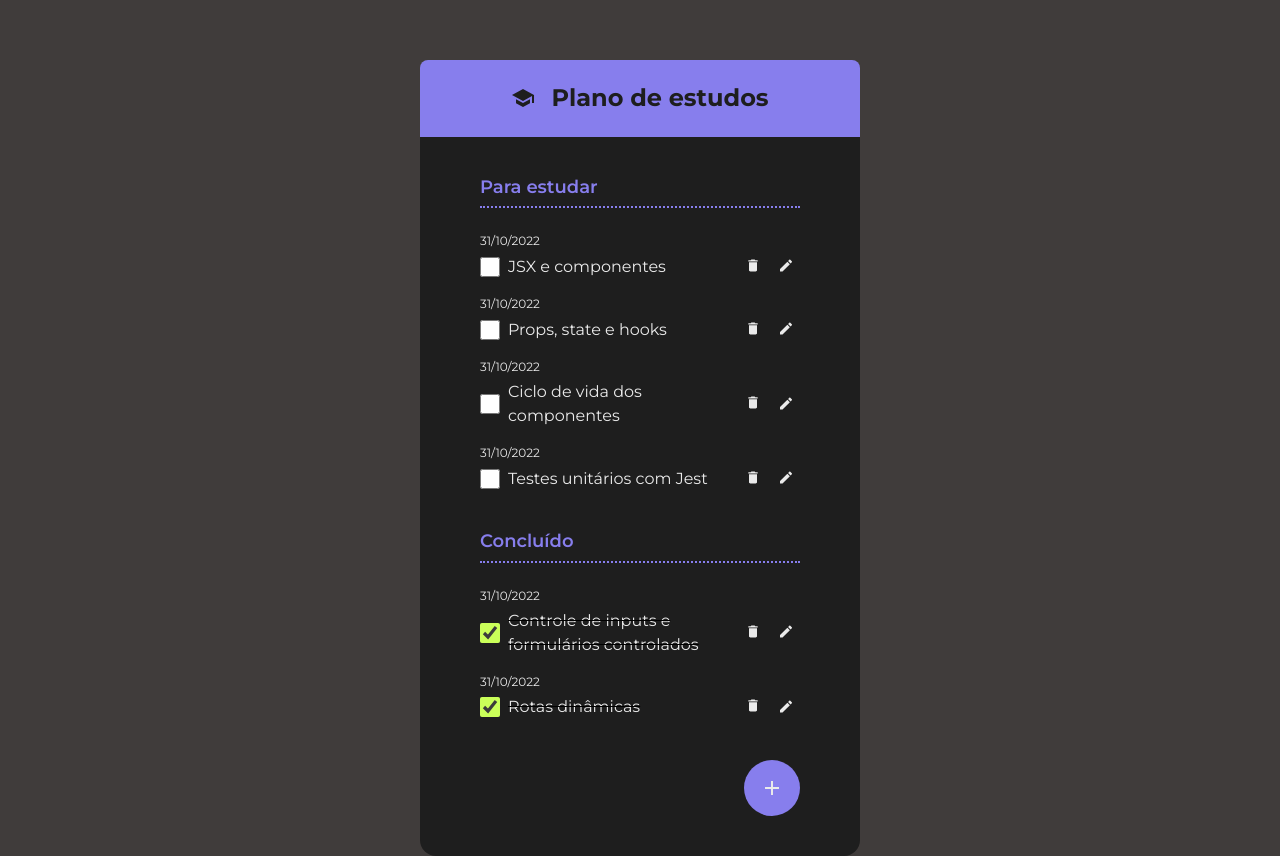
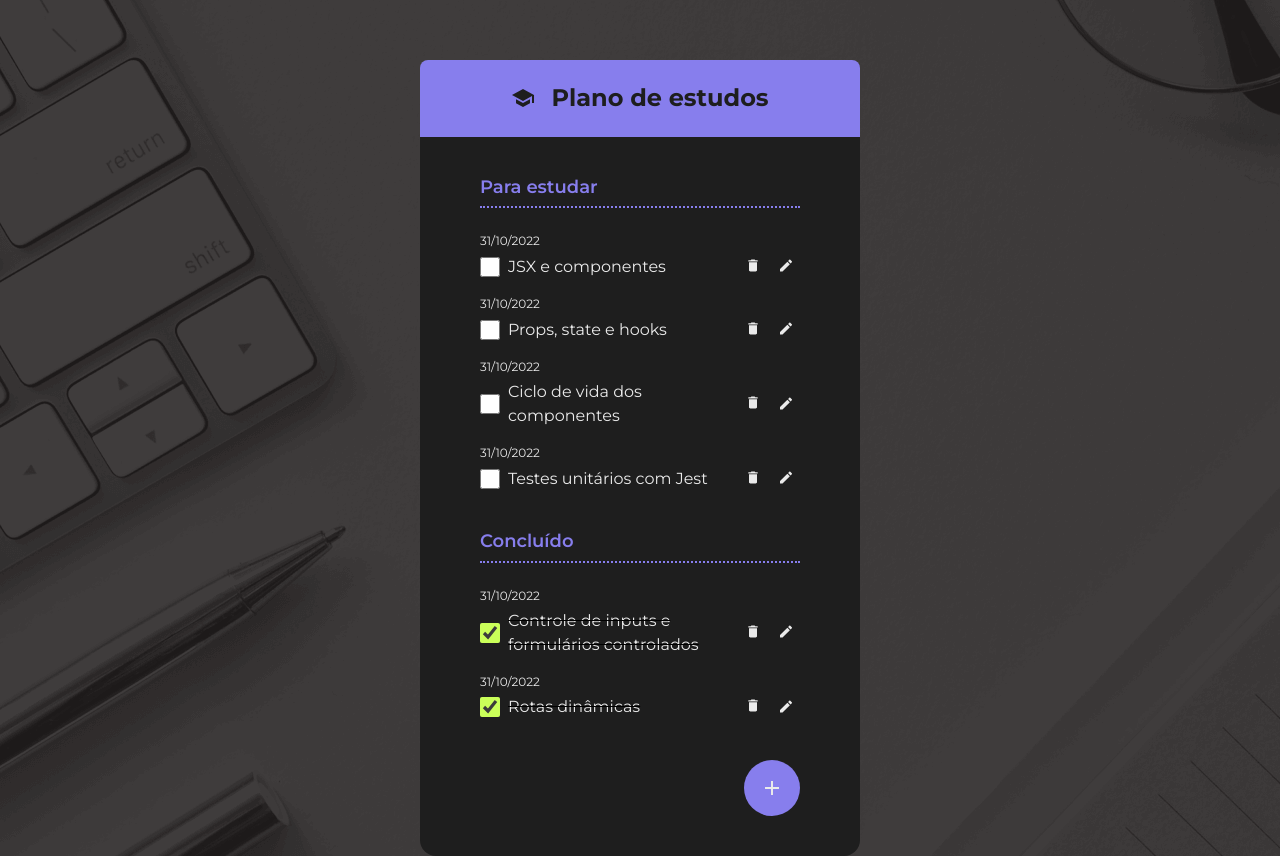
Before and after one commit to danielft11/StudyList, a React (Vite) app: page / in a window 1280 px wide. Built offline with nearby package versions, Linux system fonts and the light colour scheme.

Commit message:
background

```diff
--- a/src/index.css
+++ b/src/index.css
@@ -2,4 +2,8 @@ body {
   font-family: "Montserrat", sans-serif;
   margin: 0;
   background-color: #403C3B;
+  background-image: url('/bg.png');
+  background-repeat: no-repeat;
+  background-position: top center;
+  background-size: auto;
 }
```
Also changed, not shown: public/bg.png (added).
